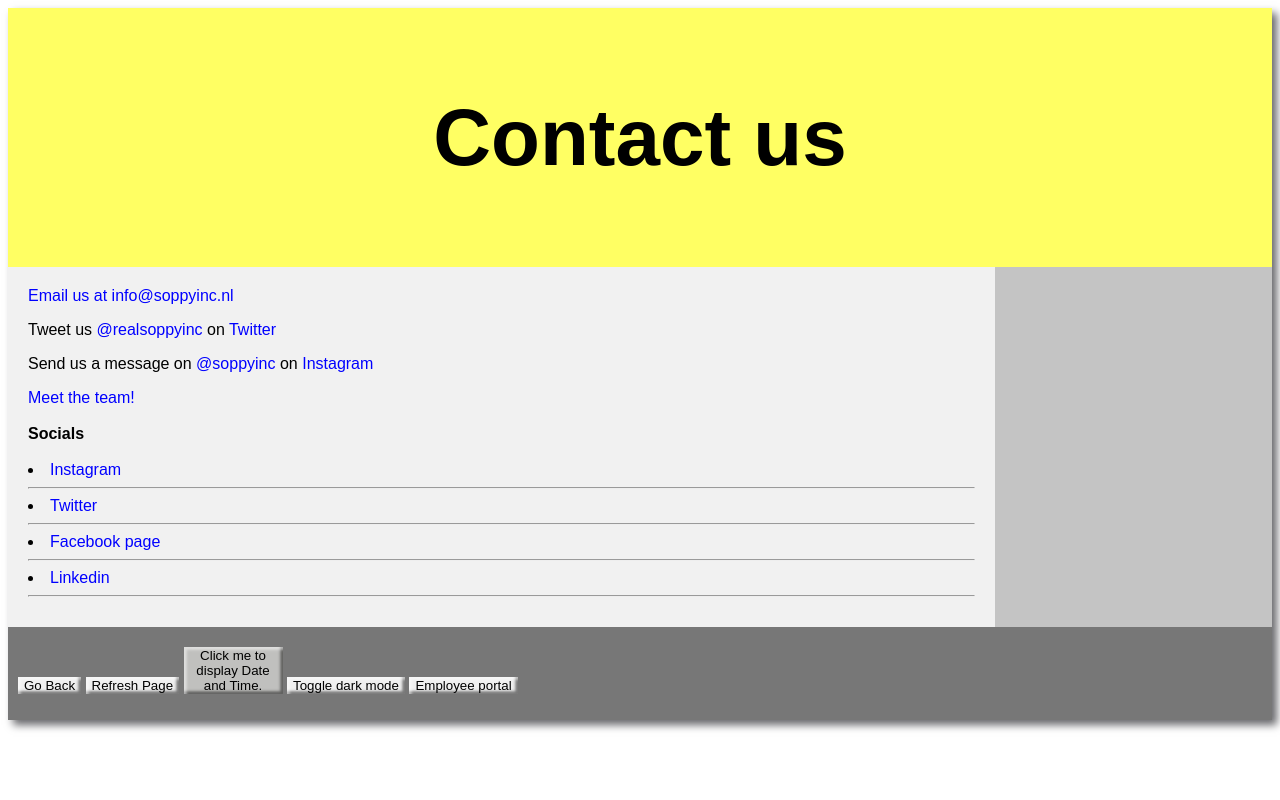
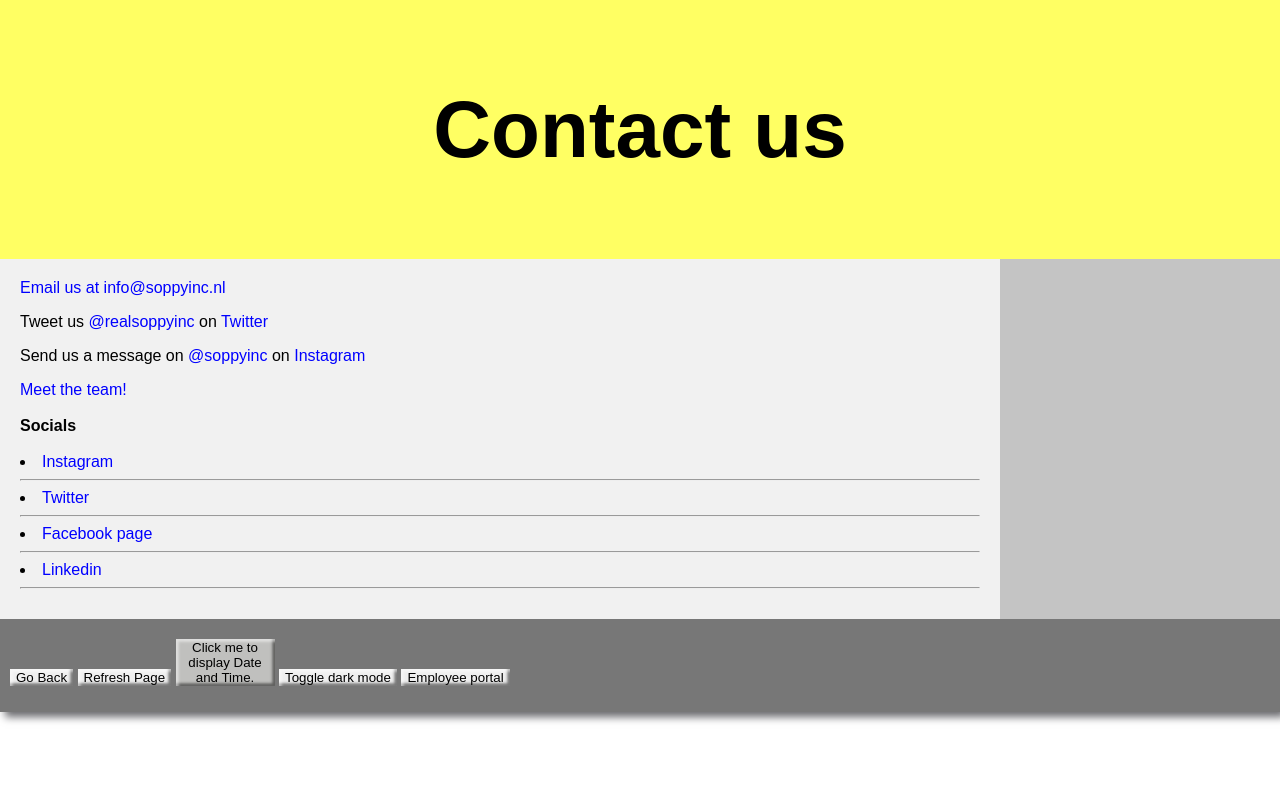
Before and after one commit to danieljustingray/soppy-inc, a PHP site: page /contact.html in a window 1280 px wide. Run offline with PHP 8.4, Linux system fonts and the light colour scheme.

Commit message:
fixed some styling

```diff
--- a/style.css
+++ b/style.css
@@ -1,5 +1,6 @@
 body {
-  font-family: arial;
+  font-family: Arial, Helvetica, sans-serif;
+  margin: 0px;
 }
 
 .navbar {
@@ -11,7 +12,7 @@ body {
 .navbar a {
   color: #aaa;
   display: inline-block;
-  font-size: 15px;
+  font-size: 20px;
   padding: 10px;
   text-decoration: none;
 }
```
